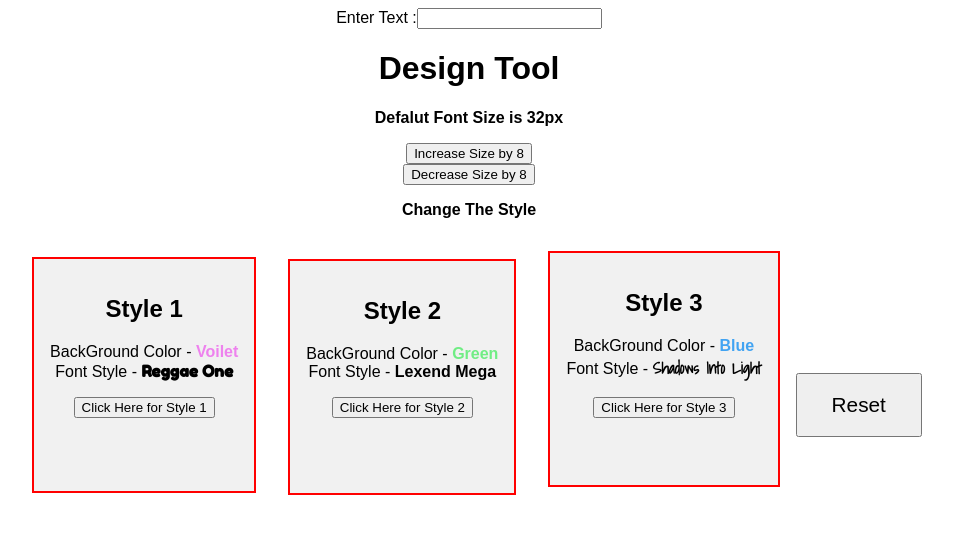
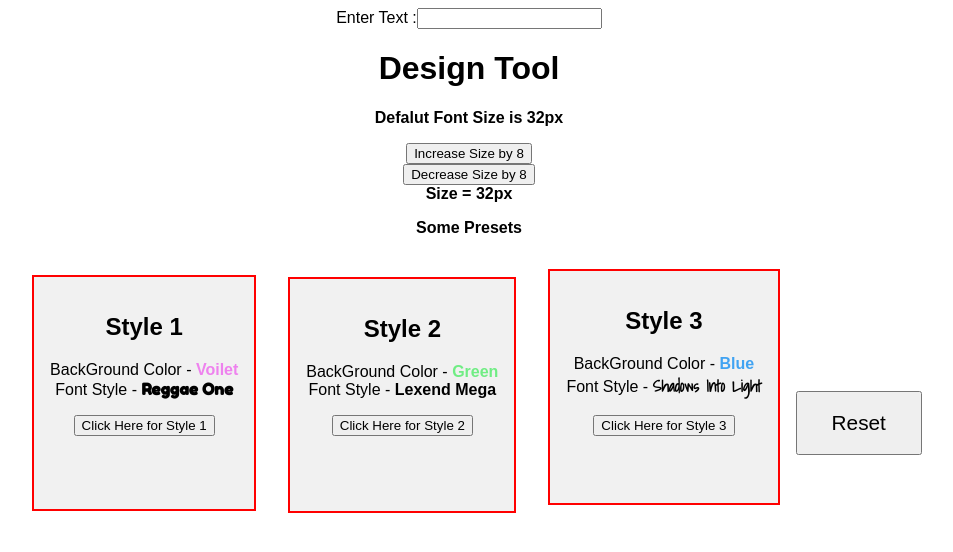
Before and after one commit to imukulsaini/react-BasicDesignTool, a React (Create React App) app: page / in a window 1280 px wide. Shown: the top 552 px of the page, without its empty margins (171-1124 px from the left). Built offline with nearby package versions, Linux system fonts and the light colour scheme; a web font is replaced by a local one.

Commit message:
add font size output

```diff
--- a/src/App.js
+++ b/src/App.js
@@ -89,13 +89,15 @@ export default function App() {
       <h1 style={finalStyle()}> {text} </h1>
       <p>
         <b>Defalut Font Size is 32px</b>
+
       </p>
       <button onClick={incPixelChangeHandler}>Increase Size by 8</button>
       <br />
-      <button onClick={decPixelChangeHandler}>Decrease Size by 8</button>
+      <button onClick={decPixelChangeHandler}>Decrease Size by 8</button><br/>
+      <b>Size = {pixelChange}px</b>
       <p>
         {" "}
-        <b>Change The Style </b>
+        <b>Some Presets </b>
       </p>
 
       {/* section styles Card */}
```
